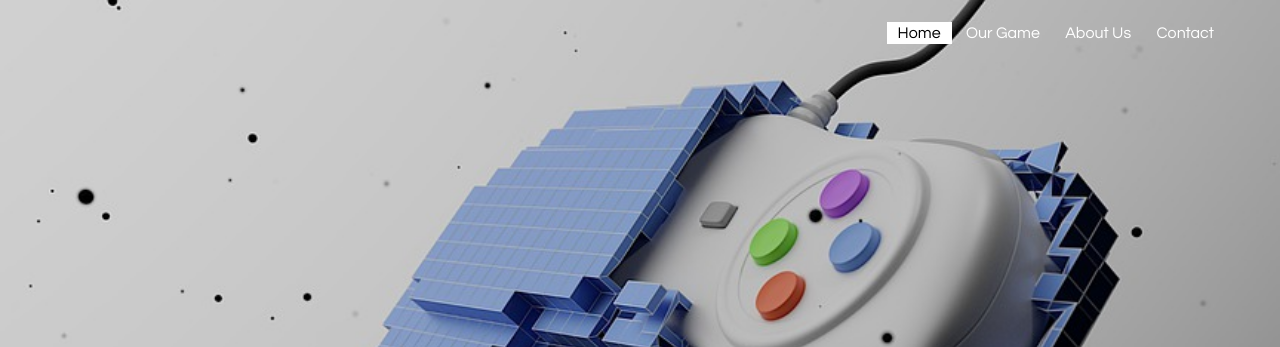
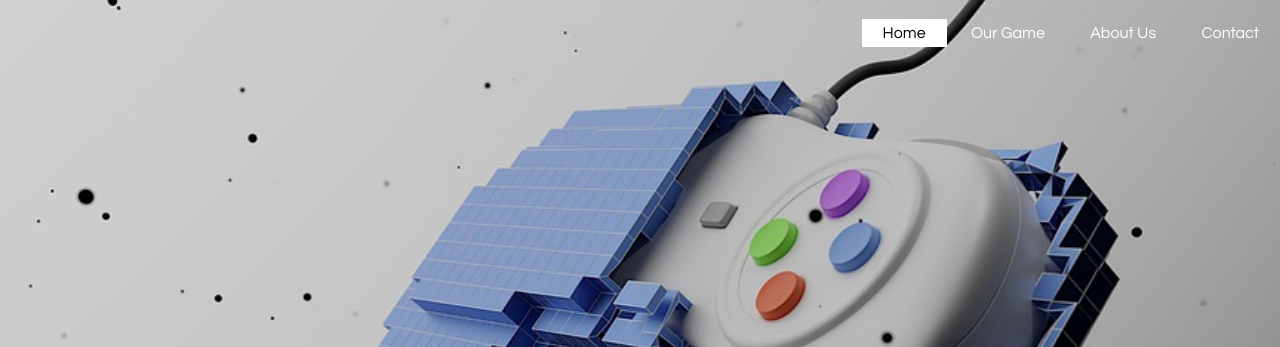
Before and after one commit to asslavov18/GamesProject, a plain HTML site: page index.html in a window 1280 px wide. Shown: the top 347 px of the page. Drawn offline with Linux system fonts and the light colour scheme.

Commit message:
The menus now appear the same way in the different pages

```diff
--- a/CSS/style.css
+++ b/CSS/style.css
@@ -3,11 +3,38 @@
 	padding: 0;
 	font-family: Century Gothic;
 }
-.wrapper{
-	width:1170px;
-	margin: auto;
 
+
+.wrapper ul{
+	float: right;
+	list-style-type: none;
+	margin-top: 25px;
 }
+
+.wrapper ul li{
+	display: inline-block;
+}
+
+.wrapper ul li a{
+	text-decoration: none;
+	color: white;
+	padding:5px 20px;
+	border: 1px solid transparent;
+	transition: 0.6s ease;
+  }
+.wrapper ul li a:hover{
+	background-color:#fff;
+	color: #000;
+}
+
+
+.wrapper ul li.active a{
+	background-color:#fff;
+	color: #000;
+}
+
+
+
 header {
 	background-image: url(joystick.jpg);
 	height: 100vh;
```
